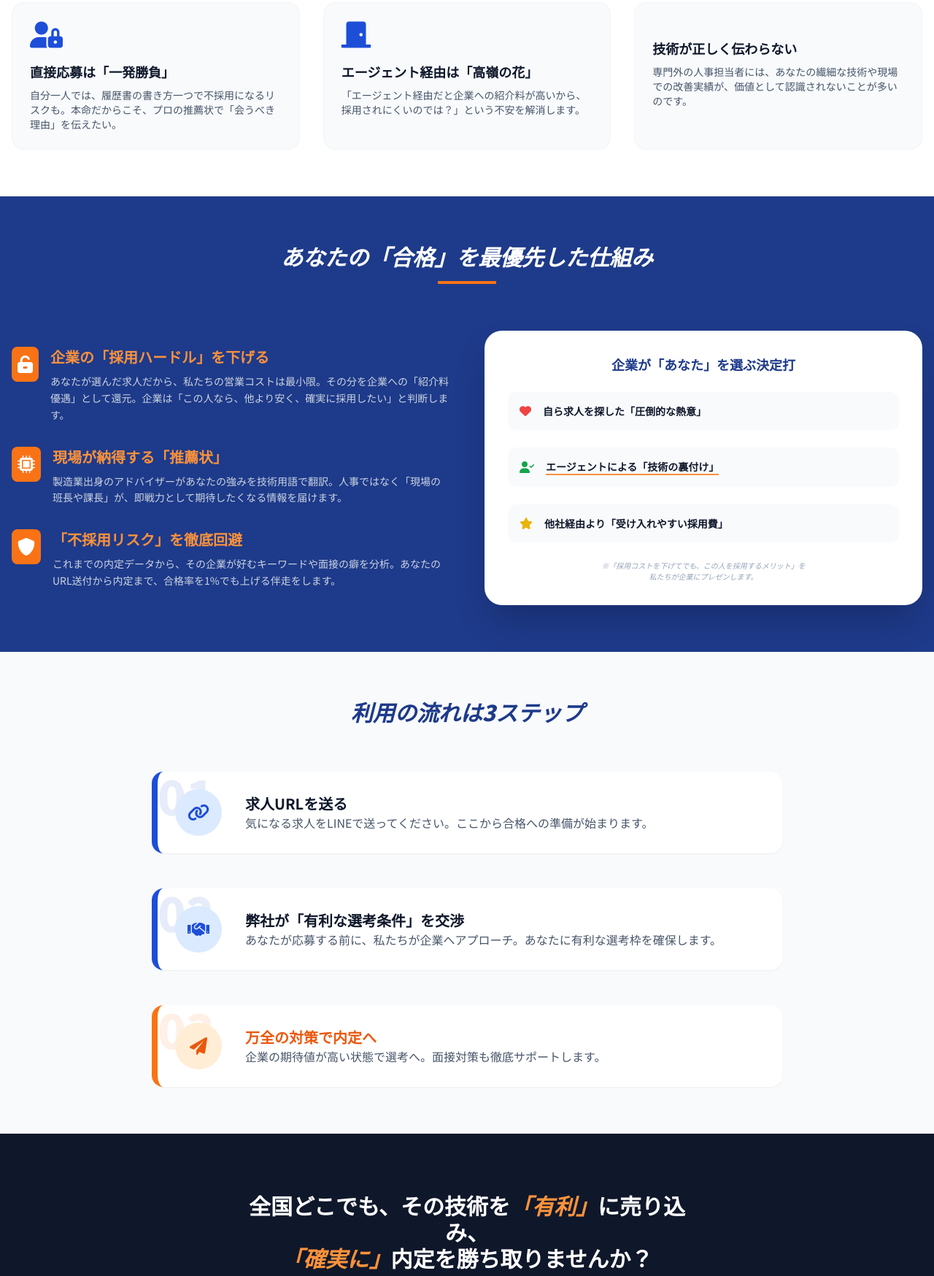
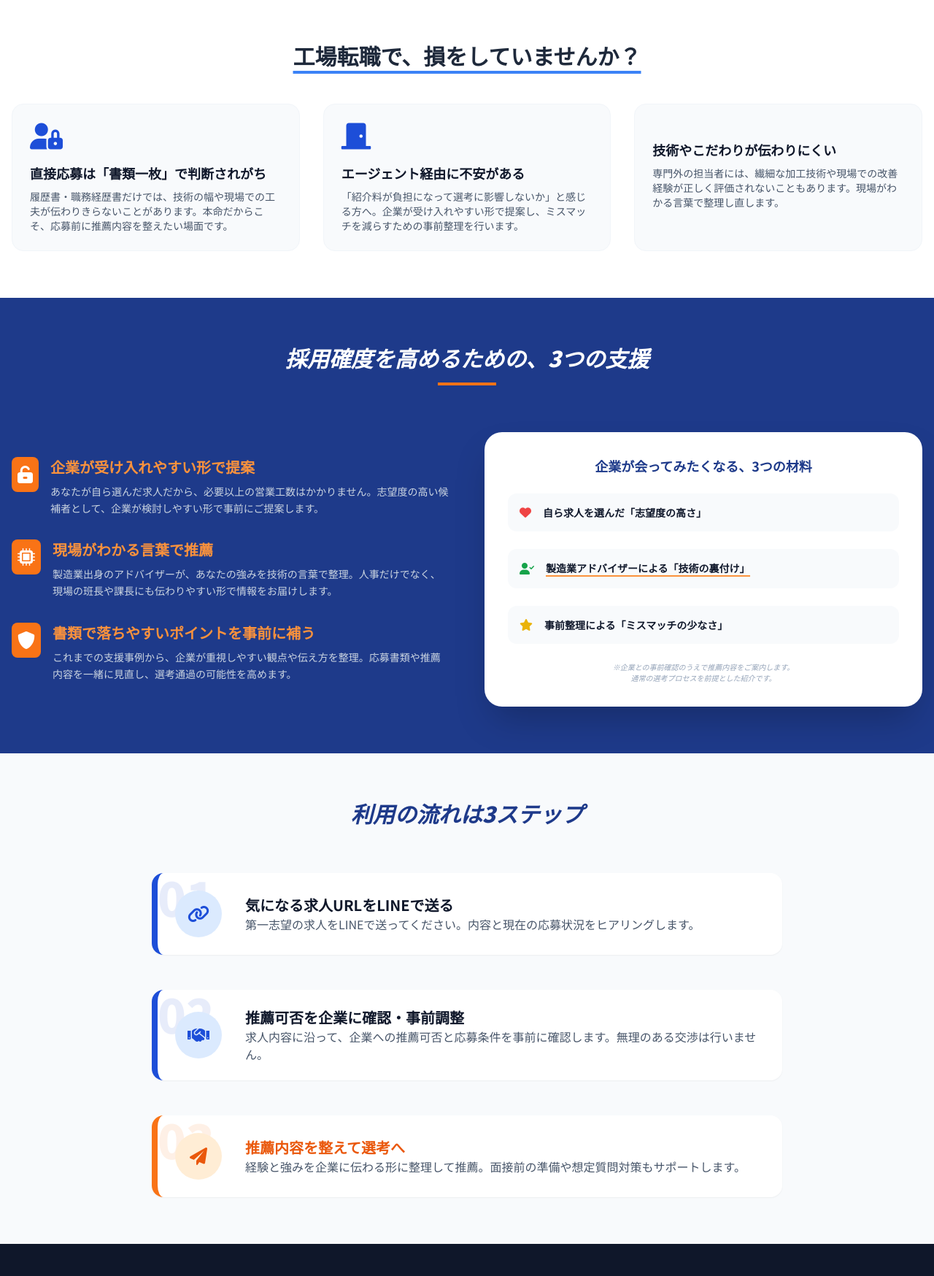
Before and after one commit to smatsushita-maker/factory-carry-lp, a plain HTML site: page index.html in a window 1280 px wide. Shown: the part 873-2621 px from the top of the page at 73% size. Drawn offline with nearby package versions, Linux system fonts and the light colour scheme; some icons are missing.

Commit message:
copy: LP本文を信頼感重視にブラッシュアップ
- ヒーロー見出しを痛み→解決型に再構成
- 断定表現(確実に/有利に/リスク回避)を削除し、非断定の訴求に置換
- 値引き訴求(紹介料優遇/安く)を削除し、事前調整軸に変更
- ヒーロー下とCTA下に信頼補強の一文を追加
- CTAに第一志望キーワードを追加
- デザイン/レイアウトは維持

```diff
--- a/index.html
+++ b/index.html
@@ -3,20 +3,20 @@
 <head>
     <meta charset="UTF-8">
     <meta name="viewport" content="width=device-width, initial-scale=1.0">
-    <title>製造転職キャリー | 行きたい工場に「特別条件」で売り込む</title>
-    <meta name="description" content="全国47都道府県対応。行きたい工場の求人URLを送るだけで、製造業特化の転職エージェントがあなたに有利な選考条件を交渉。内定率を最大化します。厚生労働大臣許可番号取得済。">
+    <title>製造転職キャリー | 行きたい工場に、伝わる形で応募する</title>
+    <meta name="description" content="全国47都道府県対応。気になる工場の求人URLを送るだけで、製造業の現場を理解したアドバイザーが経験や技術を企業に伝わる形に整理し、応募前の推薦につなげます。厚生労働大臣許可番号取得済。">
     <meta name="robots" content="index,follow">
     <link rel="canonical" href="https://www.factory-carry.com/">
     <meta property="og:type" content="website">
     <meta property="og:site_name" content="製造転職キャリー">
-    <meta property="og:title" content="製造転職キャリー | 行きたい工場に「特別条件」で売り込む">
-    <meta property="og:description" content="全国47都道府県対応。求人URLを送るだけで、製造業特化のエージェントがあなたに有利な選考条件を交渉します。">
+    <meta property="og:title" content="製造転職キャリー | 行きたい工場に、伝わる形で応募する">
+    <meta property="og:description" content="求人URLを送るだけで、製造業の現場を理解したアドバイザーがあなたの経験を企業に伝わる形に整理します。">
     <meta property="og:url" content="https://www.factory-carry.com/">
     <meta property="og:image" content="https://www.factory-carry.com/assets/images/ogp.png">
     <meta property="og:locale" content="ja_JP">
     <meta name="twitter:card" content="summary_large_image">
-    <meta name="twitter:title" content="製造転職キャリー | 行きたい工場に「特別条件」で売り込む">
-    <meta name="twitter:description" content="求人URLを送るだけで、製造業特化のエージェントが有利な選考条件を交渉します。">
+    <meta name="twitter:title" content="製造転職キャリー | 行きたい工場に、伝わる形で応募する">
+    <meta name="twitter:description" content="求人URLを送るだけで、製造業の現場を理解したアドバイザーがあなたの経験を企業に伝わる形に整理します。">
     <meta name="twitter:image" content="https://www.factory-carry.com/assets/images/ogp.png">
     <link rel="icon" type="image/svg+xml" href="/favicon.svg">
     <link rel="icon" type="image/png" href="/favicon.png">
@@ -73,20 +73,23 @@
                 <span class="bg-blue-600 text-white text-xs font-bold px-3 py-1 rounded-full"><i class="fas fa-map-marker-alt mr-1"></i> 全国47都道府県対応</span>
             </div>
             <h1 class="text-3xl md:text-5xl font-black mb-6 leading-tight">
-                その第一志望、直接応募する前に<br class="hidden md:block">
-                <span class="text-orange-400 text-4xl md:text-6xl">「合格の可能性」</span>を最大化しませんか？
+                第一志望に、直接応募する前に。<br class="hidden md:block">
+                あなたの経験を<span class="text-orange-400 text-4xl md:text-6xl">「伝わる形」</span>に整えて応募しませんか？
             </h1>
             <p class="text-lg md:text-xl mb-10 text-slate-300 max-w-2xl mx-auto">
-                日本全国どこでも、行きたい工場の求人URLを送るだけ。企業側が抱える「採用コストの負担」を私たちが引き受け、あなたの内定を強力にバックアップします。
+                本命の工場ほど、書類だけでは技術や熱意が伝わりきらず、もったいない結果になることがあります。行きたい求人のURLを送るだけで、製造業の現場を理解したアドバイザーがあなたの経験を企業に伝わる形に整理し、応募前の推薦につなげます。
             </p>
             <div class="flex flex-col md:flex-row gap-4 justify-center items-center">
                 <a href="#form" class="bg-orange-500 hover:bg-orange-600 text-white text-xl font-black px-10 py-5 rounded-xl shadow-2xl transition transform hover:scale-105 w-full md:w-auto">
-                    求人URLを送って相談する
+                    第一志望の求人をLINEで相談する
                 </a>
                 <p class="text-sm text-slate-400">
                     <i class="fas fa-check-circle text-orange-400"></i> 厚生労働大臣許可番号 取得済
                 </p>
             </div>
+            <p class="text-xs text-slate-400 mt-6 max-w-xl mx-auto leading-relaxed">
+                <i class="fas fa-shield-alt mr-1"></i> 通常の選考プロセスを前提とした推薦です。企業への事前確認のうえでご案内し、求職者様の同意なく個人情報を企業へ共有することはありません。
+            </p>
         </div>
     </section>
 
@@ -106,7 +109,7 @@
                     <i class="fas fa-city text-blue-700 text-4xl"></i>
                     <div>
                         <h3 class="font-bold text-lg">大手から地場企業まで</h3>
-                        <p class="text-sm text-slate-600">上場企業のメガファクトリーから、街の優良製作所まで幅広く交渉可能。</p>
+                        <p class="text-sm text-slate-600">上場企業のメガファクトリーから、街の優良製作所まで幅広くご相談いただけます。</p>
                     </div>
                 </div>
             </div>
@@ -120,18 +123,18 @@
             <div class="grid md:grid-cols-3 gap-8 text-left">
                 <div class="p-6 bg-slate-50 rounded-2xl border border-slate-100">
                     <i class="fas fa-user-lock text-blue-700 text-4xl mb-4"></i>
-                    <h3 class="font-bold text-lg mb-2">直接応募は「一発勝負」</h3>
-                    <p class="text-sm text-slate-600">自分一人では、履歴書の書き方一つで不採用になるリスクも。本命だからこそ、プロの推薦状で「会うべき理由」を伝えたい。</p>
+                    <h3 class="font-bold text-lg mb-2">直接応募は「書類一枚」で判断されがち</h3>
+                    <p class="text-sm text-slate-600">履歴書・職務経歴書だけでは、技術の幅や現場での工夫が伝わりきらないことがあります。本命だからこそ、応募前に推薦内容を整えたい場面です。</p>
                 </div>
                 <div class="p-6 bg-slate-50 rounded-2xl border border-slate-100">
                     <i class="fas fa-door-closed text-blue-700 text-4xl mb-4"></i>
-                    <h3 class="font-bold text-lg mb-2">エージェント経由は「高嶺の花」</h3>
-                    <p class="text-sm text-slate-600">「エージェント経由だと企業への紹介料が高いから、採用されにくいのでは？」という不安を解消します。</p>
+                    <h3 class="font-bold text-lg mb-2">エージェント経由に不安がある</h3>
+                    <p class="text-sm text-slate-600">「紹介料が負担になって選考に影響しないか」と感じる方へ。企業が受け入れやすい形で提案し、ミスマッチを減らすための事前整理を行います。</p>
                 </div>
                 <div class="p-6 bg-slate-50 rounded-2xl border border-slate-100">
                     <i class="fas fa-comments-slash text-blue-700 text-4xl mb-4"></i>
-                    <h3 class="font-bold text-lg mb-2">技術が正しく伝わらない</h3>
-                    <p class="text-sm text-slate-600">専門外の人事担当者には、あなたの繊細な技術や現場での改善実績が、価値として認識されないことが多いのです。</p>
+                    <h3 class="font-bold text-lg mb-2">技術やこだわりが伝わりにくい</h3>
+                    <p class="text-sm text-slate-600">専門外の担当者には、繊細な加工技術や現場での改善経験が正しく評価されないこともあります。現場がわかる言葉で整理し直します。</p>
                 </div>
             </div>
         </div>
@@ -141,7 +144,7 @@
     <section id="about" class="py-16 bg-blue-900 text-white overflow-hidden relative">
         <div class="container mx-auto px-4 relative z-10">
             <div class="text-center mb-16">
-                <h2 class="text-3xl font-black mb-4 italic">あなたの「合格」を最優先した仕組み</h2>
+                <h2 class="text-3xl font-black mb-4 italic">採用確度を高めるための、3つの支援</h2>
                 <div class="h-1 w-20 bg-orange-500 mx-auto"></div>
             </div>
 
@@ -150,41 +153,41 @@
                     <div class="flex gap-4 items-start">
                         <div class="bg-orange-500 p-2 rounded-lg flex-shrink-0"><i class="fas fa-unlock-alt text-2xl"></i></div>
                         <div>
-                            <h4 class="text-xl font-bold mb-2 text-orange-400">企業の「採用ハードル」を下げる</h4>
-                            <p class="text-slate-300 text-sm leading-relaxed">あなたが選んだ求人だから、私たちの営業コストは最小限。その分を企業への「紹介料優遇」として還元。企業は「この人なら、他より安く、確実に採用したい」と判断します。</p>
+                            <h4 class="text-xl font-bold mb-2 text-orange-400">企業が受け入れやすい形で提案</h4>
+                            <p class="text-slate-300 text-sm leading-relaxed">あなたが自ら選んだ求人だから、必要以上の営業工数はかかりません。志望度の高い候補者として、企業が検討しやすい形で事前にご提案します。</p>
                         </div>
                     </div>
                     <div class="flex gap-4 items-start">
                         <div class="bg-orange-500 p-2 rounded-lg flex-shrink-0"><i class="fas fa-microchip text-2xl"></i></div>
                         <div>
-                            <h4 class="text-xl font-bold mb-2 text-orange-400">現場が納得する「推薦状」</h4>
-                            <p class="text-slate-300 text-sm leading-relaxed">製造業出身のアドバイザーがあなたの強みを技術用語で翻訳。人事ではなく「現場の班長や課長」が、即戦力として期待したくなる情報を届けます。</p>
+                            <h4 class="text-xl font-bold mb-2 text-orange-400">現場がわかる言葉で推薦</h4>
+                            <p class="text-slate-300 text-sm leading-relaxed">製造業出身のアドバイザーが、あなたの強みを技術の言葉で整理。人事だけでなく、現場の班長や課長にも伝わりやすい形で情報をお届けします。</p>
                         </div>
                     </div>
                     <div class="flex gap-4 items-start">
                         <div class="bg-orange-500 p-2 rounded-lg flex-shrink-0"><i class="fas fa-shield-alt text-2xl"></i></div>
                         <div>
-                            <h4 class="text-xl font-bold mb-2 text-orange-400">「不採用リスク」を徹底回避</h4>
-                            <p class="text-slate-300 text-sm leading-relaxed">これまでの内定データから、その企業が好むキーワードや面接の癖を分析。あなたのURL送付から内定まで、合格率を1%でも上げる伴走をします。</p>
+                            <h4 class="text-xl font-bold mb-2 text-orange-400">書類で落ちやすいポイントを事前に補う</h4>
+                            <p class="text-slate-300 text-sm leading-relaxed">これまでの支援事例から、企業が重視しやすい観点や伝え方を整理。応募書類や推薦内容を一緒に見直し、選考通過の可能性を高めます。</p>
                         </div>
                     </div>
                 </div>
                 <div class="bg-white p-8 rounded-3xl text-slate-900 shadow-2xl">
-                    <h4 class="text-center font-bold text-lg mb-6 text-blue-900">企業が「あなた」を選ぶ決定打</h4>
+                    <h4 class="text-center font-bold text-lg mb-6 text-blue-900">企業が会ってみたくなる、3つの材料</h4>
                     <div class="space-y-6">
                         <div class="flex items-center gap-4 p-4 bg-slate-50 rounded-xl">
                             <i class="fas fa-heart text-red-500"></i>
-                            <span class="text-sm font-bold">自ら求人を探した「圧倒的な熱意」</span>
+                            <span class="text-sm font-bold">自ら求人を選んだ「志望度の高さ」</span>
                         </div>
                         <div class="flex items-center gap-4 p-4 bg-slate-50 rounded-xl">
                             <i class="fas fa-user-check text-green-600"></i>
-                            <span class="text-sm font-bold border-b-2 border-orange-400">エージェントによる「技術の裏付け」</span>
+                            <span class="text-sm font-bold border-b-2 border-orange-400">製造業アドバイザーによる「技術の裏付け」</span>
                         </div>
                         <div class="flex items-center gap-4 p-4 bg-slate-50 rounded-xl">
                             <i class="fas fa-star text-yellow-500"></i>
-                            <span class="text-sm font-bold">他社経由より「受け入れやすい採用費」</span>
+                            <span class="text-sm font-bold">事前整理による「ミスマッチの少なさ」</span>
                         </div>
-                        <p class="text-[10px] text-slate-400 text-center mt-4 italic">※「採用コストを下げてでも、この人を採用するメリット」を<br>私たちが企業にプレゼンします。</p>
+                        <p class="text-[10px] text-slate-400 text-center mt-4 italic">※企業との事前確認のうえで推薦内容をご案内します。<br>通常の選考プロセスを前提とした紹介です。</p>
                     </div>
                 </div>
             </div>
@@ -203,8 +206,8 @@
                         <i class="fas fa-link"></i>
                     </div>
                     <div class="z-10">
-                        <h4 class="text-xl font-bold">求人URLを送る</h4>
-                        <p class="text-slate-600">気になる求人をLINEで送ってください。ここから合格への準備が始まります。</p>
+                        <h4 class="text-xl font-bold">気になる求人URLをLINEで送る</h4>
+                        <p class="text-slate-600">第一志望の求人をLINEで送ってください。内容と現在の応募状況をヒアリングします。</p>
                     </div>
                 </div>
 
@@ -214,8 +217,8 @@
                         <i class="fas fa-handshake"></i>
                     </div>
                     <div class="z-10">
-                        <h4 class="text-xl font-bold">弊社が「有利な選考条件」を交渉</h4>
-                        <p class="text-slate-600">あなたが応募する前に、私たちが企業へアプローチ。あなたに有利な選考枠を確保します。</p>
+                        <h4 class="text-xl font-bold">推薦可否を企業に確認・事前調整</h4>
+                        <p class="text-slate-600">求人内容に沿って、企業への推薦可否と応募条件を事前に確認します。無理のある交渉は行いません。</p>
                     </div>
                 </div>
 
@@ -225,8 +228,8 @@
                         <i class="fas fa-paper-plane"></i>
                     </div>
                     <div class="z-10">
-                        <h4 class="text-xl font-bold text-orange-600">万全の対策で内定へ</h4>
-                        <p class="text-slate-600">企業の期待値が高い状態で選考へ。面接対策も徹底サポートします。</p>
+                        <h4 class="text-xl font-bold text-orange-600">推薦内容を整えて選考へ</h4>
+                        <p class="text-slate-600">経験と強みを企業に伝わる形に整理して推薦。面接前の準備や想定質問対策もサポートします。</p>
                     </div>
                 </div>
             </div>
@@ -236,17 +239,18 @@
     <!-- CTA Section -->
     <section id="form" class="py-20 bg-slate-900 text-white">
         <div class="container mx-auto px-4 text-center max-w-2xl">
-            <h2 class="text-2xl md:text-3xl font-black mb-8 leading-tight">全国どこでも、その技術を<span class="text-orange-400 italic">「有利」</span>に売り込み、<br><span class="text-orange-400 italic">「確実に」</span>内定を勝ち取りませんか？</h2>
-            <p class="mb-10 text-slate-400 font-bold text-lg">まずはLINEで「求人URL」を1つ送ってみるだけ。</p>
+            <h2 class="text-2xl md:text-3xl font-black mb-8 leading-tight">直接応募する前に、<span class="text-orange-400 italic">「伝わる形」</span>で<br>第一志望に応募しませんか？</h2>
+            <p class="mb-10 text-slate-400 font-bold text-lg">まずはLINEで「気になる求人URL」を1つ送ってみるだけ。</p>
 
             <a href="https://lin.ee/N35qXqh" target="_blank" class="bg-green-600 hover:bg-green-700 text-white text-xl md:text-2xl font-black px-10 py-6 rounded-2xl shadow-2xl flex items-center justify-center gap-4 transition transform hover:scale-105 mb-8 w-full">
-                <i class="fab fa-line text-4xl"></i> LINEで求人URLを送る（無料）
+                <i class="fab fa-line text-4xl"></i> 第一志望の求人をLINEで送る（無料）
             </a>
 
             <div class="text-[10px] text-slate-500 leading-relaxed text-left space-y-2 bg-slate-800/50 p-6 rounded-xl border border-slate-700">
-                <p><i class="fas fa-globe-americas mr-1 text-slate-400"></i> 全国47都道府県の全職種（技能職・技術職）に対応しています。</p>
+                <p><i class="fas fa-globe-americas mr-1 text-slate-400"></i> 全国47都道府県の技能職・技術職の求人に対応しています。</p>
                 <p><i class="fas fa-info-circle mr-1 text-slate-400"></i> 厚生労働大臣許可番号：22-ユ-300006</p>
-                <p><i class="fas fa-lock mr-1 text-slate-400"></i> 求職者様の個人情報が承諾なしに企業へ渡ることはありません。</p>
+                <p><i class="fas fa-shield-alt mr-1 text-slate-400"></i> 企業との事前確認のうえで推薦内容をご案内する、通常の選考プロセスを前提とした紹介です。</p>
+                <p><i class="fas fa-lock mr-1 text-slate-400"></i> 求職者様の同意なく個人情報が企業へ渡ることはありません。</p>
             </div>
         </div>
     </section>
@@ -269,7 +273,7 @@
                 <a href="legal.html" class="text-xs text-slate-400 hover:text-blue-700 hover:underline transition">特定商取引法に基づく表記</a>
             </nav>
 
-            <p class="text-slate-300 text-[10px]">© 2024 Manufacturing Career Inc. All rights reserved.</p>
+            <p class="text-slate-300 text-[10px]">© 2026 株式会社フレアー All rights reserved.</p>
         </div>
     </footer>
 
```
